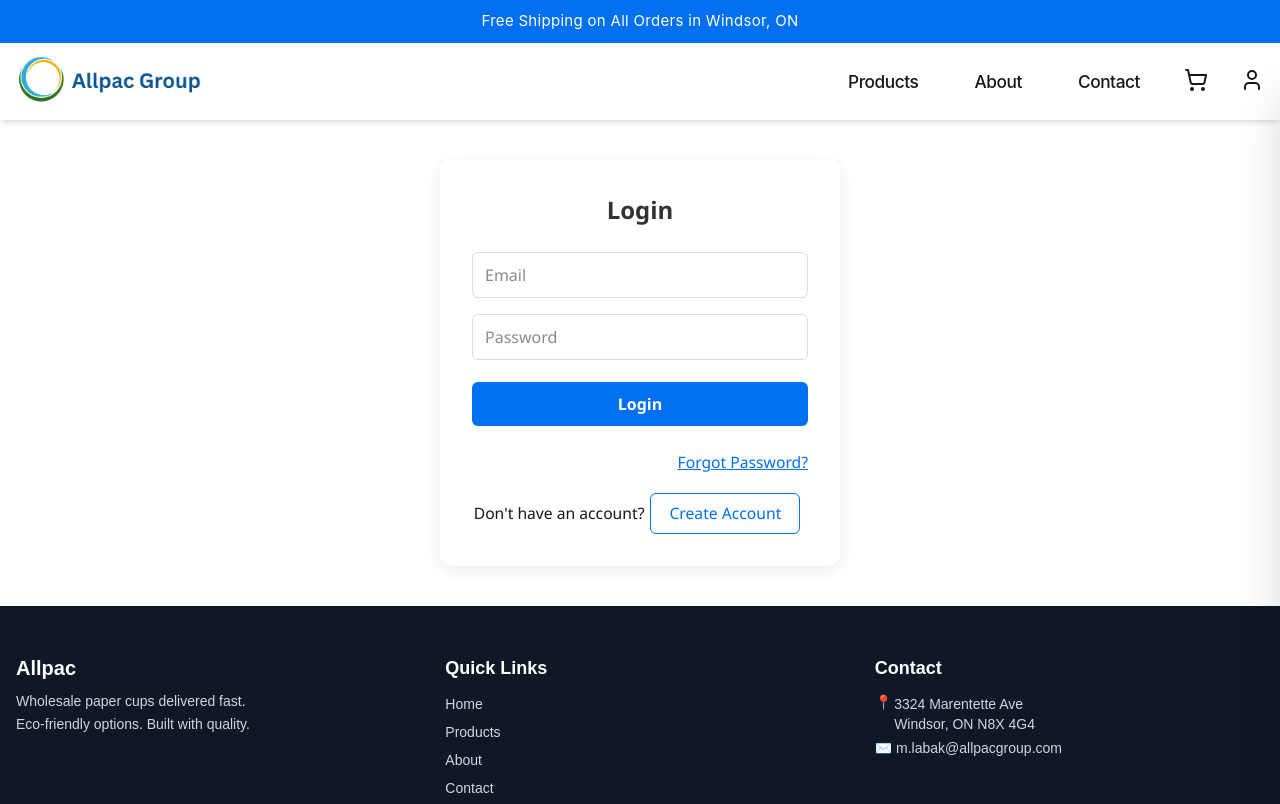
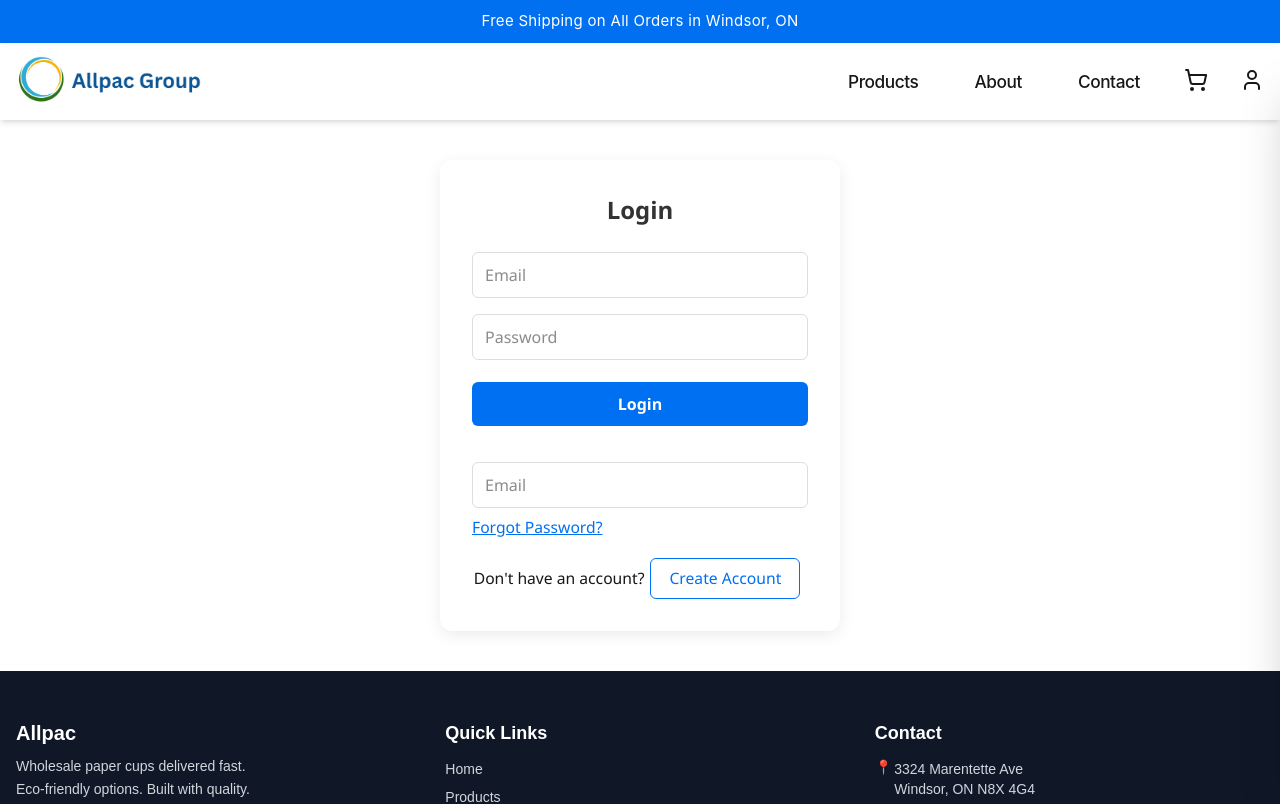
Before and after one commit to Emadedin1/allpacstore, a Next.js app: page /login in a window 1280 px wide. Shown: the top 804 px of the page. Built offline with nearby package versions, Linux system fonts and the light colour scheme; no server answers.

Commit message:
Update PasswordReset.jsx

```diff
--- a/src/components/PasswordReset.jsx
+++ b/src/components/PasswordReset.jsx
@@ -1,85 +1,121 @@
 "use client";
+
 import React, { useState } from "react";
 
+/**
+ * PasswordReset component
+ * Props:
+ *  - apiEndpoint: path for "send reset email" endpoint (default: /api/auth/password-reset-request)
+ *  - buttonText: text for the submit button
+ *  - buttonStyle, inputStyle: optional inline styles
+ */
 export default function PasswordReset({
-  apiEndpoint = "/api/auth/password-reset",
-  buttonText = "Forgot Password?",
+  apiEndpoint = "/api/auth/password-reset-request",
+  buttonText = "Send Reset Email",
   buttonStyle = {},
   inputStyle = {},
 }) {
-  const [showInput, setShowInput] = useState(false);
   const [email, setEmail] = useState("");
   const [loading, setLoading] = useState(false);
+  const [error, setError] = useState("");
   const [success, setSuccess] = useState("");
-  const [error, setError] = useState("");
 
-  // handleReset no longer expects a form submit event
-  const handleReset = async () => {
-    console.log("Submitting password reset for:", email);
+  const handleSend = async (e) => {
+    e && e.preventDefault();
     setLoading(true);
     setError("");
     setSuccess("");
+
+    if (!email || !/^[^\s@]+@[^\s@]+\.[^\s@]+$/.test(email)) {
+      setError("Please enter a valid email.");
+      setLoading(false);
+      return;
+    }
+
     try {
+      console.log("Sending reset email to", email, "endpoint:", apiEndpoint);
+
       const res = await fetch(apiEndpoint, {
         method: "POST",
         headers: { "Content-Type": "application/json" },
         body: JSON.stringify({ email }),
       });
-      const data = await res.json();
+
+      const contentType = res.headers.get("content-type") || "";
+      let data;
+      if (contentType.includes("application/json")) {
+        data = await res.json();
+      } else {
+        data = await res.text();
+      }
+
+      console.log("PasswordReset response:", res.status, data);
+
       if (res.ok) {
-        setSuccess("Password reset email sent!");
-        setEmail("");
-        setShowInput(false);
+        // Be generic for security: do not reveal whether the email exists
+        setSuccess(
+          data?.message ||
+            "If that email is registered we sent a reset link. Check your inbox."
+        );
+        setError("");
       } else {
-        setError(data.error || "Reset failed.");
+        // Surface server-provided error when helpful
+        if (typeof data === "string") {
+          setError(data || `Request failed (status ${res.status})`);
+        } else {
+          setError(data?.error || `Request failed (status ${res.status})`);
+        }
       }
     } catch (err) {
-      console.error("Password reset fetch error:", err);
-      setError("An error occurred.");
+      console.error("PasswordReset fetch error:", err);
+      setError(err?.message || "Failed to contact the server.");
+    } finally {
+      setLoading(false);
     }
-    setLoading(false);
   };
 
   return (
-    <div>
-      {showInput ? (
-        // Use a div (not a nested form) so this component works inside another form
-        <div style={{ display: "flex", flexDirection: "column" }}>
+    <form
+      onSubmit={handleSend}
+      style={{ display: "flex", flexDirection: "column", gap: 8 }}
+    >
       <input
         type="email"
-            name="email" // fix browser warning about missing name/id
-            placeholder="Enter your email"
+        placeholder="Email"
         value={email}
-            onChange={e => setEmail(e.target.value)}
-            style={inputStyle}
+        onChange={(e) => setEmail(e.target.value)}
+        style={{
+          padding: "8px 10px",
+          borderRadius: 6,
+          border: "1px solid #ccc",
+          fontSize: "0.95rem",
+          boxSizing: "border-box",
+          ...inputStyle,
+        }}
         required
       />
+      <div style={{ display: "flex", gap: 12, alignItems: "center" }}>
         <button
-            type="button"
-            style={{ ...buttonStyle, marginTop: 8 }}
+          type="submit"
           disabled={loading}
-            onClick={() => {
-              console.log("PasswordReset submit button clicked");
-              handleReset();
+          style={{
+            background: "none",
+            border: "none",
+            color: "#0070f3",
+            cursor: "pointer",
+            textDecoration: "underline",
+            padding: 0,
+            fontSize: "0.95rem",
+            ...buttonStyle,
           }}
         >
-            {loading ? "Sending..." : "Send Reset Email"}
+          {loading ? "Sending..." : buttonText}
         </button>
-          <button
-            type="button"
-            onClick={() => setShowInput(false)}
-            style={{ ...buttonStyle, marginTop: 4 }}
-          >
-            Cancel
-          </button>
-          {error && <div style={{ color: "#e00", fontSize: "0.98rem" }}>{error}</div>}
-          {success && <div style={{ color: "#090", fontSize: "0.98rem" }}>{success}</div>}
+        {/* Optional cancel could be handled by parent; left out for portability */}
       </div>
-      ) : (
-        <button type="button" style={buttonStyle} onClick={() => setShowInput(true)}>
-          {buttonText}
-        </button>
-      )}
-    </div>
+
+      {error && <div style={{ color: "#e00", fontSize: 13 }}>{error}</div>}
+      {success && <div style={{ color: "#090", fontSize: 13 }}>{success}</div>}
+    </form>
   );
 }
```
Lines whose indentation alone changed are shown as unchanged.
